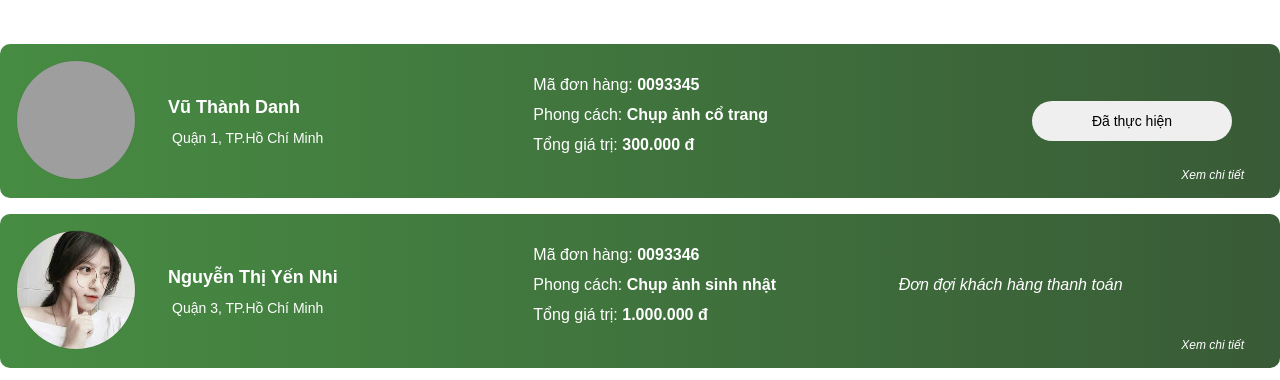
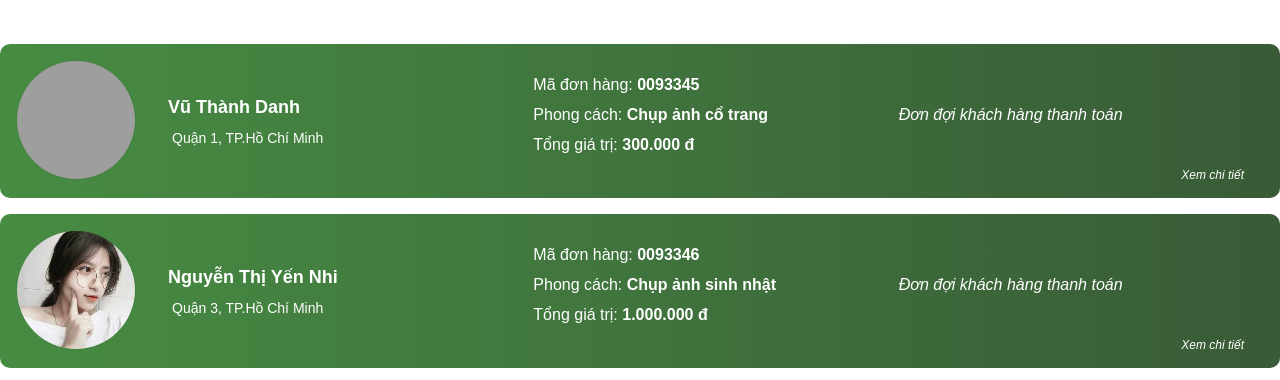
Before and after one commit to ltmyhau/Findy-web, a PHP site: page /assets/php/photoconfirm.php in a window 1280 px wide. Shown: the top 380 px of the page. Run offline with PHP 8.4, Linux system fonts and the light colour scheme; grey boxes are pictures that could not be loaded.

Commit message:
managerorder-css

```diff
--- a/assets/php/coloroder.js
+++ b/assets/php/coloroder.js
@@ -1,8 +1,3 @@
-// Tự động tăng height của iframe
-var iframe = document.getElementById("myiframe");
-iframe.style.height = iframe.contentWindow.document.body.scrollHeight + 'px';
-
-
 // Đặt sự kiện click cho mỗi liên kết
 const iconLinks = document.querySelectorAll(".process__step");
 iconLinks.forEach((link) => {
--- a/assets/php/manageroder.php
+++ b/assets/php/manageroder.php
@@ -112,7 +112,7 @@
                     </div>
 
                     <article>
-                        <iframe id="myiframe" src="./photoconfirm.php" name="loadpage" frameborder="0" scrolling="no" height="300px" width="100%"></iframe>
+                        <iframe id="myiframe" src="./photoconfirm.php" name="loadpage" frameborder="0" scrolling="no" height="700px" width="100%"></iframe>
                     </article>
                 </div>
             </div>
--- a/assets/php/photoconfirm.php
+++ b/assets/php/photoconfirm.php
@@ -45,7 +45,9 @@
                 </div>
 
                 <div class="order__info">
-                    <button class="btn order-btn">Đã thực hiện</button>
+                    <span class="order__title">
+                        <em>Đơn đợi khách hàng thanh toán</em>
+                    </span>
                 </div>
 
                 <a href="" class="order__detail">
```
